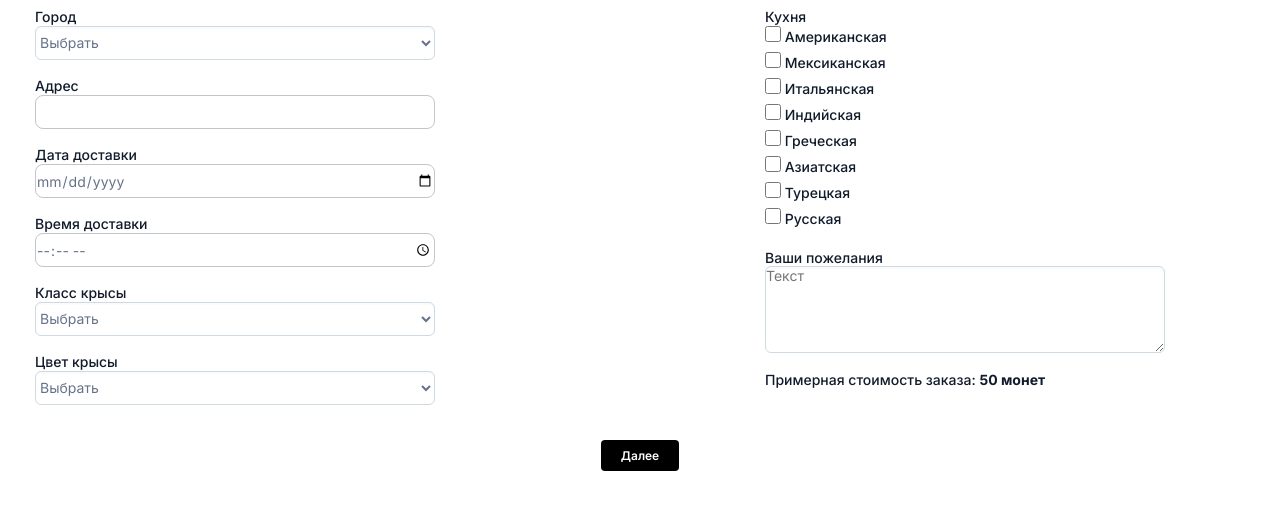
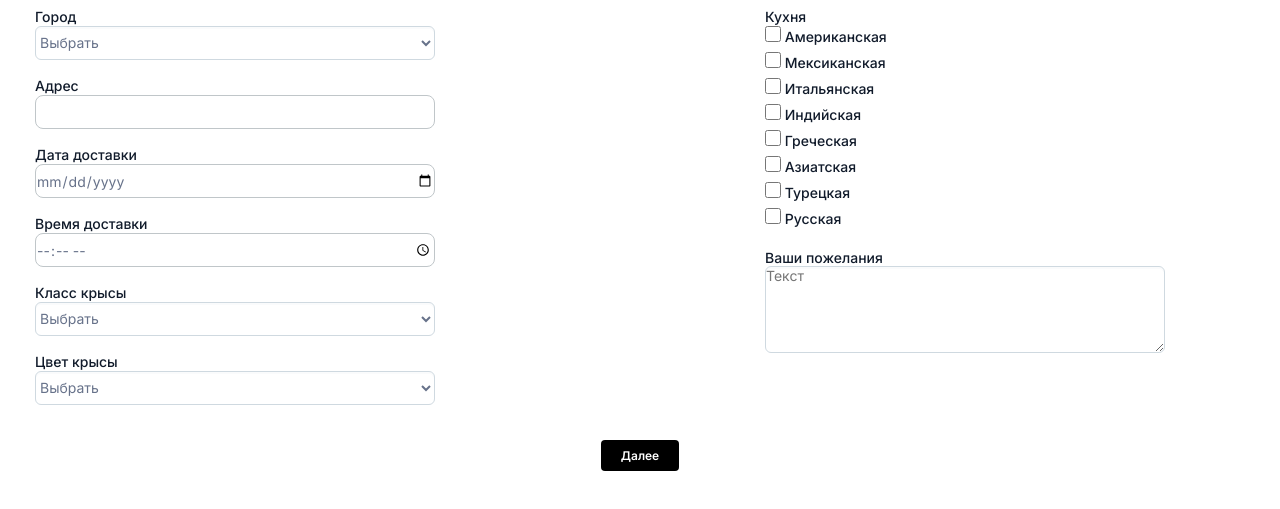
Before and after one commit to sad-ele/ratatoille.github.io, a plain HTML site: page order.html in a window 1280 px wide. Shown: the part 213-722 px from the top of the page. Drawn offline with Linux system fonts and the light colour scheme.

Commit message:
Update order.html

```diff
--- a/order.html
+++ b/order.html
@@ -87,8 +87,8 @@
                 <textarea placeholder="Текст" class="wishes" name="wishes" cols="20" rows="5"></textarea>
             </div>
             </form>
-            <div class="cost">
-            <p>Примерная стоимость заказа: <b>50 монет</b></p>
+            <!--<div class="cost">
+            <p>Примерная стоимость заказа: <b>50 монет</b></p> -->
 
         </div>
     </div>
```
